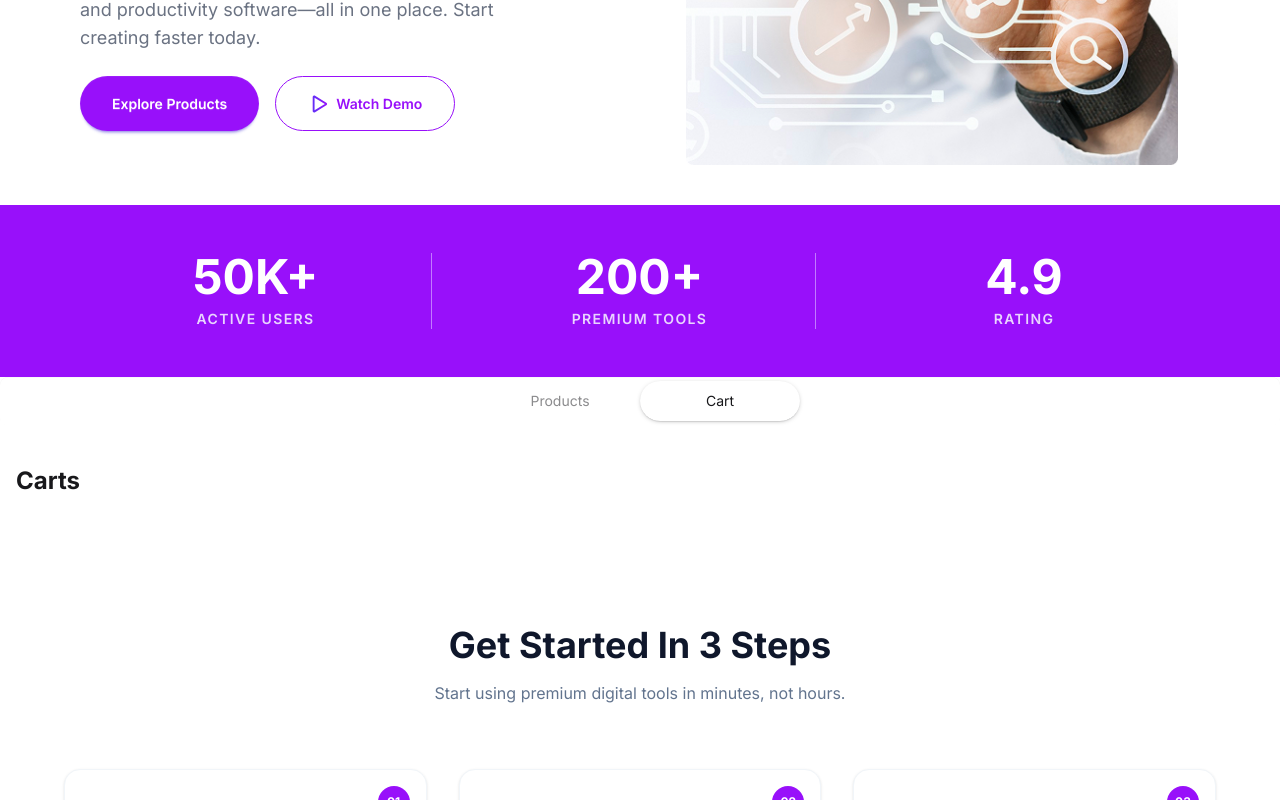
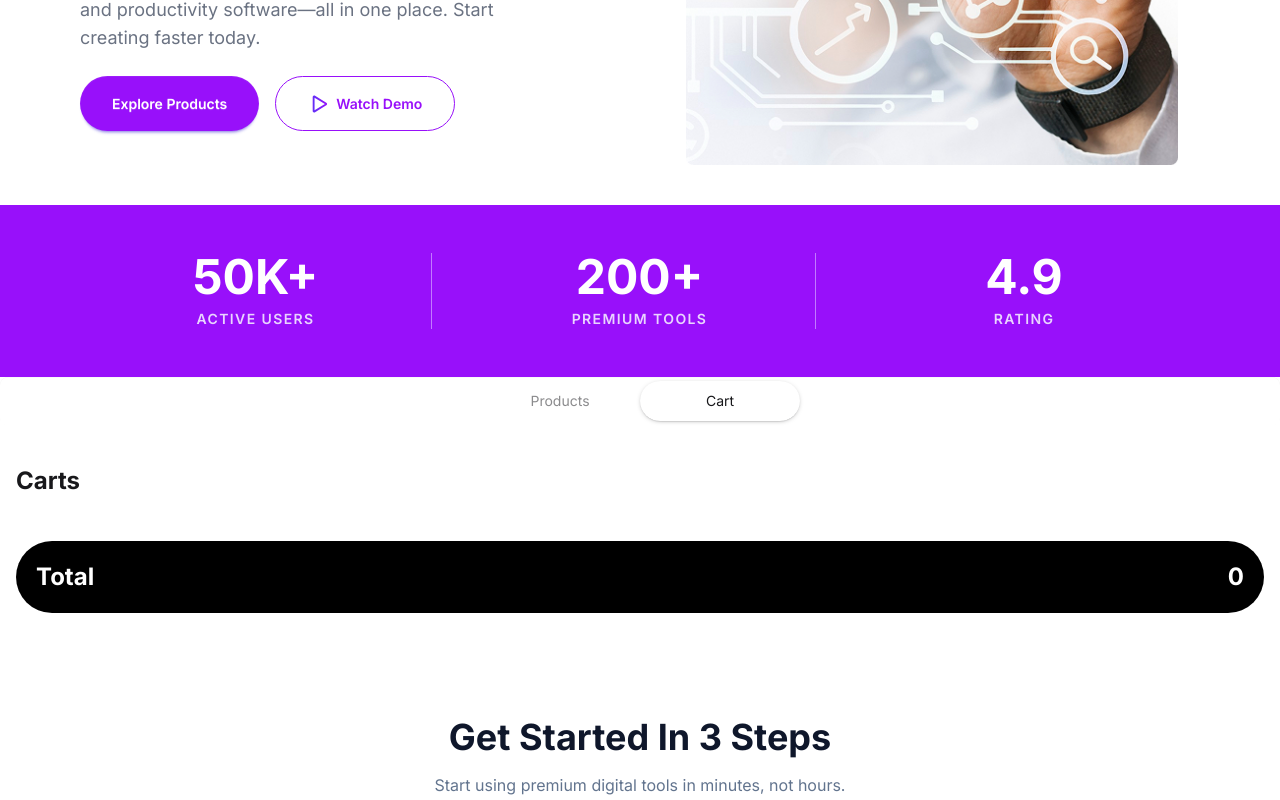
Before and after one commit to NilaRaniNath/DigiTools-Platforms, a React (Vite) app: page / in a window 1280 px wide. Both pictures are taken after a click on the radio button "Cart". Shown: the part 496-1296 px from the top of the page. Built offline with nearby package versions, Linux system fonts and the light colour scheme.

Commit message:
total section add

```diff
--- a/src/Cart.jsx
+++ b/src/Cart.jsx
@@ -1,8 +1,8 @@
 import React from 'react';
 
 const Cart = ({ carts }) => {
-    // ডাটা ঠিকঠাক আসছে কি না তা চেক করার জন্য
-    console.log(carts);
+    const totalPrice = carts.reduce((sum, item )=> sum + item.price, 0)
+
 
     return (
         <div className='py-10 container mx-auto px-4'>
@@ -36,6 +36,10 @@ const Cart = ({ carts }) => {
                     ))
                 }
             </div>
+            <div className='flex justify-between bg-black text-white p-5 mt-5 rounded-full text-2xl font-bold'>
+                <div>Total</div>
+                <div>{totalPrice}</div>
+            </div>
         </div>
     );
 };
```
